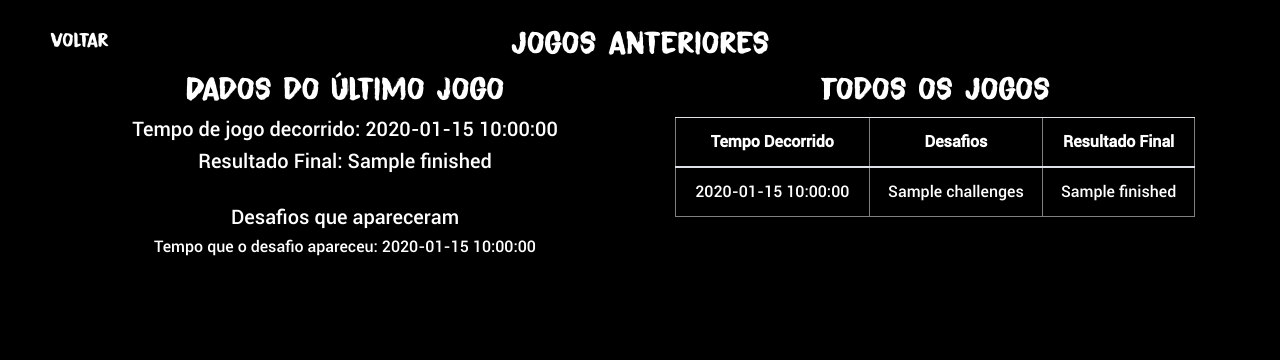
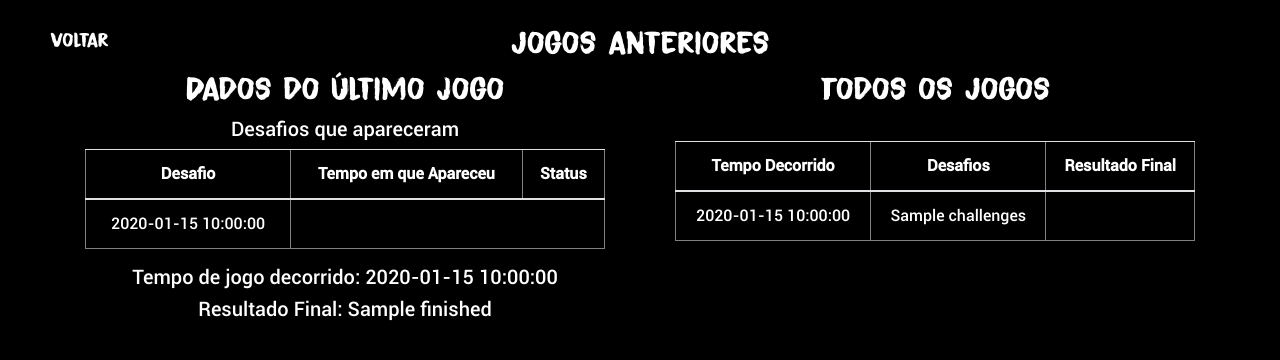
Before and after one commit to psmeireles/ENG1419-2019.1-SemTempoIrmao, a Flask app: template Micro-PaginaWeb/templates/previousGames.html in a window 1280 px wide. Shown: the top 360 px of the page. Run offline with Flask 2, Linux system fonts and the light colour scheme; the template is opened without the code that fills it: most values are stand-ins (such as "Sample title", 1, 10 or a date in 2020); some libraries are stand-ins or nearby versions.

Commit message:
better visual for previousGames page

```diff
--- a/Micro-PaginaWeb/templates/previousGames.html
+++ b/Micro-PaginaWeb/templates/previousGames.html
@@ -19,62 +19,85 @@
 			<div class="row">
 				<div class="col" style="margin-right: 40px">
 					<h2 style="font-family: 'Game'"> Dados do último jogo</h2>
+					<h5>Desafios que apareceram</h5>
+
+					<table class="table table-striped" style=" text-align: center;color:white;" border = 1>
+						<thead>
+							<tr>
+								<th style="vertical-align: middle" >Desafio</th>
+								<th style="vertical-align: middle">Tempo em que Apareceu</th>
+								<th style="vertical-align: middle">Status</th>
+							</tr>
+						</thead>
+
+						<tbody>
+								{% for challenge in lastGame.challenges %}
+							<tr>
+								{% if challenge.name == "distance" %}
+									<td style="vertical-align: middle"><img src="static/images/distance.png"  width="42" height="42">
+										<h6>Sensor de Distância</h6>
+									</td>
+								{% elif challenge.name == "wires" %}
+									<td style="vertical-align: middle"><img src="static/images/wires.png"  width="42" height="42">
+										<h6>Fios</h6>
+									</td>
+								{% elif challenge.name == "countdown" %}
+									<td style="vertical-align: middle"><img src="static/images/tft.png"  width="42" height="42">
+										<h6>Botão</h6>
+									</td>
+								{% elif challenge.name == "genius" %}
+									<td style="vertical-align: middle"><img src="static/images/led.png"  width="42" height="42">
+										<h6>Genius</h6>
+									</td>
+								{% elif challenge.name == "light" %}
+									<td style="vertical-align: middle"><img src="static/images/lightSensor.png"  width="42" height="42">
+										<h6>Sensor de Luz</h6>
+									</td>
+								{% endif %}
+								<td style="vertical-align: middle"> {{ challenge.time_issued}} </td>
+								{% if challenge.completed == True %}
+									<td style="color:green;vertical-align: middle">Completo</td>
+								{% elif challenge.completed == False %}
+									<td style="color:red;vertical-align: middle">Não Completo </td>
+								{% endif %}
+
+							</tr>
+							{% endfor %}
+						<tbody>
+					</table>
+
+
+
+
+
+
 					<h5>Tempo de jogo decorrido: {{ lastGame.time }} </h5>
 					<h5>Resultado Final: {{ lastGame.finished}} </h5> <br>
-					<h5>Desafios que apareceram</h5>
-					{% for challenge in lastGame.challenges %}
-						{% if challenge.name == "distance" %}
-							<h6> Nome do desafio: Manter distância </h6>
-							<h6> Distância mínima: {{ challenge.params[0] }}</h6>
-							<h6> Distância máxima: {{ challenge.params [1]}} </h6>
-							<h6> Duração: {{ challenge.params[2] }} segundos </h6>
 
-						{% elif challenge.name == "wires" %}
-							<h6> Nome do desafio: Conexão de Fios </h6>
-							<h6> Primeiro fio: {{ challenge.params[0] }} <h6>
-							<h6> Segundo fio: {{ challenge.params [1]}} </h6>
-							<h6> Terceiro fio: {{ challenge.params[2] }} </h6>
 
-						{% elif challenge.name == "genius" %}
-							<h6> Nome do desafio: Genius </h6>
-
-						{% elif challenge.name == "light" %}
-							<h6> Nome do desafio: Alterar Luminosidade </h6>
-							<h6> Valor mínimo: {{ challenge.params[0] }} <h6>
-							<h6> Valor máximo: {{ challenge.params [1]}} </h6>
-							<h6> Duração: {{ challenge.params[2] }} segundos </h6>
-
-						{% elif challenge.name == "countdown" %}
-							<h6> Nome do desafio: Apertar Botão </h6>
-							<h6> Frequência: A cada {{ challenge.params[0] }} segundos<h6>
-							<h6> Duração: {{ challenge.params[1] }} segundos </h6>
-
-						{% endif %}
-						<h6> Tempo que o desafio apareceu: {{ challenge.time_issued }} </h6>
-						{% if challenge.completed == True %}
-							<h6> Status do desafio: Completo </h6> <br>
-						{% elif challenge.completed == False %}
-							<h6> Status do desafio: Não completo </h6> <br>
-						{% endif %}
-					{% endfor %}
 				</div>
 				<div class="col">
 						<h2  style=" text-align: center;font-family: Game">Todos os Jogos</h2>
+						<br>
 						<table class="table table-striped" style=" text-align: center;color:white;" border = 1>
 							<thead>
 								<tr>
-									<th >Tempo Decorrido</th>
-									<th >Desafios</th>
-									<th >Resultado Final</th>
+									<th style="vertical-align: middle" >Tempo Decorrido</th>
+									<th style="vertical-align: middle">Desafios</th>
+									<th style="vertical-align: middle" >Resultado Final</th>
 								</tr>
 							</thead>
 
 							<tbody>
 								{% for game in games %}
 								<tr>
-									<td> {{ game.time}} </td>
-									<td> {{ game.challenges }} </td>
-									<td> {{ game.finished}}  </td>
+									<td style="vertical-align: middle"> {{ game.time}} </td>
+									<td style="vertical-align: middle"> {{ game.challenges }} </td>
+									{% if game.finished == "Vitoria" %}
+										<td style="color:green;vertical-align: middle">Vitoria</td>
+									{% elif game.finished == "Derrota" %}
+										<td style="color:red;vertical-align: middle">Derrota </td>
+									{% endif %}
 								</tr>
 								{% endfor %}
 							<tbody>
```
